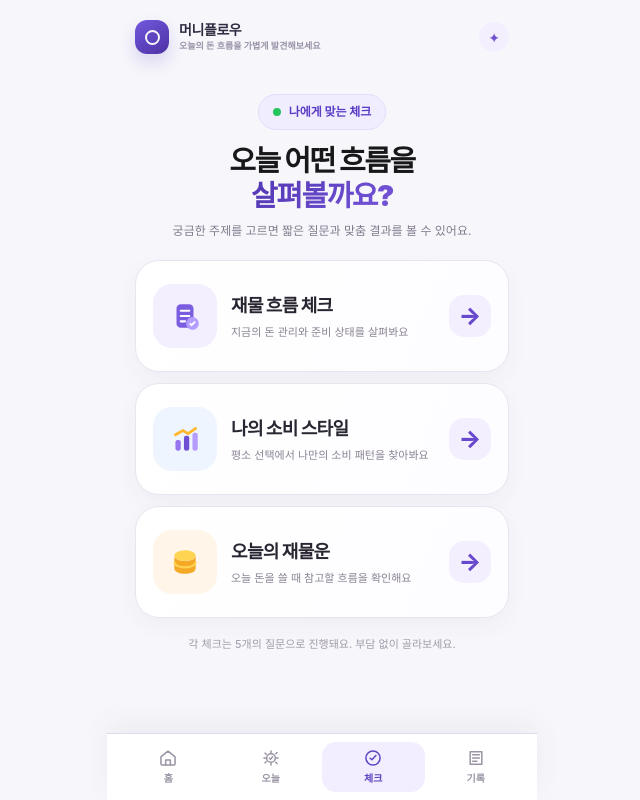
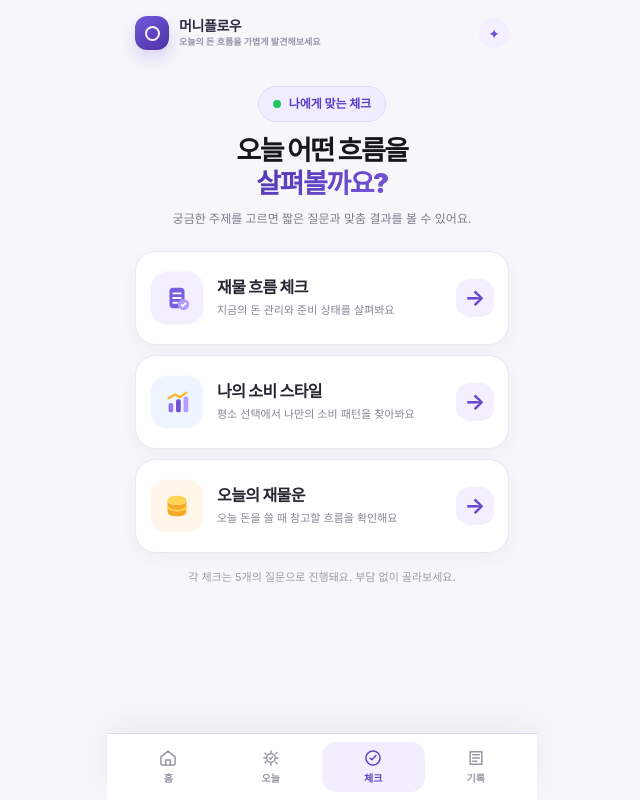
Before and after one commit to anredvon/jamulun-master, a Flask app: page /check in a window 1280 px wide. Shown: the whole page, without its empty margins (318-958 px from the left). Run offline with Flask 3, Linux system fonts and the light colour scheme; some web fonts are replaced.

Commit message:
Polish palm reading and check screens (#6)

```diff
--- a/static/css/check.css
+++ b/static/css/check.css
@@ -1,17 +1,17 @@
-.check-shell{padding-top:18px;padding-bottom:calc(92px + env(safe-area-inset-bottom));}
-.check-hero{text-align:center;padding:22px 6px 20px;}
-.check-hero h1{margin:14px 0 7px;font-size:29px;font-weight:900;line-height:1.2;letter-spacing:-.05em;}
-.check-hero p{margin:0;color:#817b8d;font-size:12px;line-height:1.65;}
-.check-options{display:grid;gap:11px;}
-.check-option{display:grid;grid-template-columns:64px minmax(0,1fr) 42px;align-items:center;gap:14px;min-height:112px;padding:15px 17px;border:1px solid #e8e4f0;border-radius:24px;background:linear-gradient(110deg,#fff,#fdfcff);box-shadow:0 8px 22px rgba(45,32,78,.045);text-decoration:none;transition:transform .16s ease,border-color .16s ease,box-shadow .16s ease;}
+.check-shell{padding-top:14px;padding-bottom:calc(92px + env(safe-area-inset-bottom));}
+.check-hero{text-align:center;padding:18px 8px 22px;}
+.check-hero h1{margin:13px 0 8px;font-size:27px;font-weight:900;line-height:1.22;letter-spacing:-.055em;}
+.check-hero p{max-width:310px;margin:0 auto;color:#817b8d;font-size:12px;line-height:1.65;}
+.check-options{display:grid;gap:10px;}
+.check-option{display:grid;grid-template-columns:54px minmax(0,1fr) 38px;align-items:center;gap:13px;min-height:94px;padding:13px 14px;border:1px solid #ebe7f3;border-radius:21px;background:#fff;box-shadow:0 6px 18px rgba(45,32,78,.045);text-decoration:none;transition:transform .16s ease,border-color .16s ease,box-shadow .16s ease;}
 .check-option:active{transform:scale(.985);border-color:#cfc1f5;box-shadow:0 9px 22px rgba(85,62,150,.1);}
-.check-option-icon{display:grid;place-items:center;width:64px;height:64px;border-radius:19px;background:#f3efff;}
-.check-option-icon svg{width:34px;height:34px;}
+.check-option-icon{display:grid;place-items:center;width:54px;height:54px;border-radius:17px;background:#f3efff;box-shadow:inset 0 0 0 1px rgba(255,255,255,.7);}
+.check-option-icon svg{width:30px;height:30px;}
 .check-icon-spending{background:#eff5ff;}
 .check-icon-money{background:#fff5e9;}
-.check-option-copy{display:flex;min-width:0;flex-direction:column;gap:5px;}
-.check-option-copy strong{color:#292632;font-size:18px;font-weight:900;letter-spacing:-.035em;}
+.check-option-copy{display:flex;min-width:0;flex-direction:column;gap:4px;}
+.check-option-copy strong{color:#292632;font-size:16px;font-weight:850;letter-spacing:-.035em;line-height:1.35;}
 .check-option-copy small{color:#898392;font-size:11px;line-height:1.5;}
-.check-option-arrow{display:grid;place-items:center;width:42px;height:42px;border-radius:15px;background:#f3efff;color:#6848cc;font-size:24px;font-weight:800;}
-.check-footnote{margin:18px 0 0;color:#a09aa8;font-size:11px;text-align:center;}
-@media(max-width:380px){.check-option{grid-template-columns:54px minmax(0,1fr) 36px;gap:10px;min-height:100px;padding:13px}.check-option-icon{width:54px;height:54px;border-radius:16px}.check-option-copy strong{font-size:16px}.check-option-copy small{font-size:10px}.check-option-arrow{width:36px;height:36px;font-size:21px}}
+.check-option-arrow{display:grid;place-items:center;width:38px;height:38px;border-radius:14px;background:#f3efff;color:#6848cc;font-size:22px;font-weight:750;}
+.check-footnote{margin:16px 0 0;color:#a09aa8;font-size:11px;line-height:1.5;text-align:center;}
+@media(max-width:380px){.check-option{grid-template-columns:48px minmax(0,1fr) 34px;gap:10px;min-height:86px;padding:11px 12px;border-radius:18px}.check-option-icon{width:48px;height:48px;border-radius:15px}.check-option-icon svg{width:27px;height:27px}.check-option-copy strong{font-size:15px}.check-option-copy small{font-size:10px}.check-option-arrow{width:34px;height:34px;font-size:20px}}
--- a/templates/home.html
+++ b/templates/home.html
@@ -34,7 +34,7 @@
       </a>
 
       <a href="{{ url_for('palm.palm_page') }}" class="home-action">
-        <span class="home-action-icon home-action-icon-palm" aria-hidden="true">✋</span>
+        <span class="home-action-icon home-action-icon-palm" aria-hidden="true"><svg viewBox="0 0 32 32" fill="none"><path d="M10.2 15.7V7.3a1.7 1.7 0 0 1 3.4 0v7.2-9a1.7 1.7 0 0 1 3.4 0v9-7a1.7 1.7 0 0 1 3.4 0v8-5.2a1.7 1.7 0 0 1 3.4 0v8.1c0 5.6-3.1 9-8.2 9h-1.3c-3.1 0-5.3-1.5-6.7-4.1l-3-5.4a1.8 1.8 0 0 1 3-2l2.6 3.1v-3.3Z" fill="#F2B77A" stroke="#B96F38" stroke-width="1.5" stroke-linecap="round" stroke-linejoin="round"/><path d="M12.2 20.1c1.3-1.3 2.5-1.8 3.8-1.8" stroke="#B96F38" stroke-width="1.3" stroke-linecap="round"/></svg></span>
         <span class="home-action-copy"><strong>오늘의 손금 보기</strong><span>손바닥 선을 확인하고 재미로 오늘의 흐름을 살펴봐요</span></span>
         <span class="home-action-arrow" aria-hidden="true">→</span>
       </a>
@@ -46,7 +46,7 @@
       </a>
 
       <a href="{{ url_for('investment_quotes.investment_quotes_page') }}" class="home-action">
-        <span class="home-action-icon home-action-icon-quote" aria-hidden="true">“</span>
+        <span class="home-action-icon home-action-icon-quote" aria-hidden="true"><svg viewBox="0 0 32 32" fill="none"><path d="M8.3 7.5h15.4a2 2 0 0 1 2 2v13a2 2 0 0 1-2 2H8.3a2 2 0 0 1-2-2v-13a2 2 0 0 1 2-2Z" fill="#fff" stroke="#63A881" stroke-width="1.6"/><path d="M10.1 12.1c0-1.3.8-2.1 2-2.1s2 .8 2 2.1c0 1.2-.7 1.9-2 2.2v1.3h2v-1.2c1.7-.5 2.7-1.4 2.7-2.9 0-2.1-1.7-3.5-4.6-3.5-2.8 0-4.5 1.4-4.5 3.9h2.4Zm8.5 0c0-1.3.8-2.1 2-2.1s2 .8 2 2.1c0 1.2-.7 1.9-2 2.2v1.3h2v-1.2c1.7-.5 2.7-1.4 2.7-2.9 0-2.1-1.7-3.5-4.6-3.5-2.8 0-4.5 1.4-4.5 3.9h2.4Z" fill="#43845E" transform="translate(0 2) scale(.9)"/><path d="m18.2 21.2 3.1-3.1 2.1 2.1 3.1-4" stroke="#E8AE3D" stroke-width="1.8" stroke-linecap="round" stroke-linejoin="round"/></svg></span>
         <span class="home-action-copy"><strong>오늘의 한 줄 투자 명언 뽑기</strong><span>출처와 함께 짧은 문장을 만나보세요</span></span>
         <span class="home-action-arrow" aria-hidden="true">→</span>
       </a>
--- a/templates/palm.html
+++ b/templates/palm.html
@@ -33,15 +33,14 @@
   <section class="palm-result-card is-hidden" id="palm-result" aria-live="polite" tabindex="-1">
     <div class="palm-result-kicker">오늘의 손금 이야기</div>
     <h2 class="palm-result-heading" id="palm-result-heading">사진에서 확인한 세 가지 선</h2>
-    <div class="palm-result-scan" id="palm-result-scan"><svg viewBox="0 0 180 170" role="img" aria-label="사진에서 확인한 마음선, 두뇌선, 운명선"><path class="palm-heart-path" d="M38 62 Q84 42 141 64"/><path class="palm-head-path" d="M37 82 Q91 97 145 79"/><path class="palm-fate-path" d="M91 145 Q95 104 90 56"/></svg></div>
     <p class="palm-result-disclaimer" id="palm-result-disclaimer">전통 손금에서 착안한 재미용 해석이에요. 미래의 수익을 예측하거나 보장하지 않아요.</p>
     <div class="palm-result-copy is-hidden" id="palm-result-copy">
       <span class="palm-result-types" id="palm-result-types"></span>
       <h3 id="palm-result-title"></h3>
-      <p class="palm-result-intro">손금은 손바닥의 선을 상징적으로 풀이하는 전통 문화예요. 아래 내용은 사진에서 고른 선 모양에 맞춘 가벼운 이야기입니다.</p>
+      <p class="palm-result-intro">전통 손금에서 감정선은 관계와 감정 표현, 두뇌선은 사고 방식, 운명선은 일과 삶의 방향을 상징한다고 봐요. 사진에서 선을 단순 추정한 재미용 해석이며 과학적 진단은 아니에요.</p>
       <div class="palm-line-readings" id="palm-line-readings"></div>
       <div class="palm-today-tip"><strong>오늘의 작은 생각</strong><p id="palm-result-one-line"></p></div>
-      <p class="palm-scope-note">이번 결과는 마음선·두뇌선·운명선 세 가지를 바탕으로 만들었어요. 재물선·사업선·결혼선 등 다른 선은 아직 분석하지 않아요.</p>
+      <p class="palm-scope-note">이 화면은 감정선·두뇌선·운명선만 살펴봐요. 재물선·사업선·결혼선은 판별하지 않으며, 돈의 미래를 예측하거나 투자 결정을 안내하지 않아요.</p>
     </div>
     <button type="button" class="cta cta-secondary" id="palm-again-button">다시 보기</button>
     <a href="{{ url_for('home_page') }}" class="cta cta-primary">홈으로</a>
```
Also changed, not shown: static/css/palm.css (+1 -8 lines), static/js/palm.js (+44 -41 lines).
